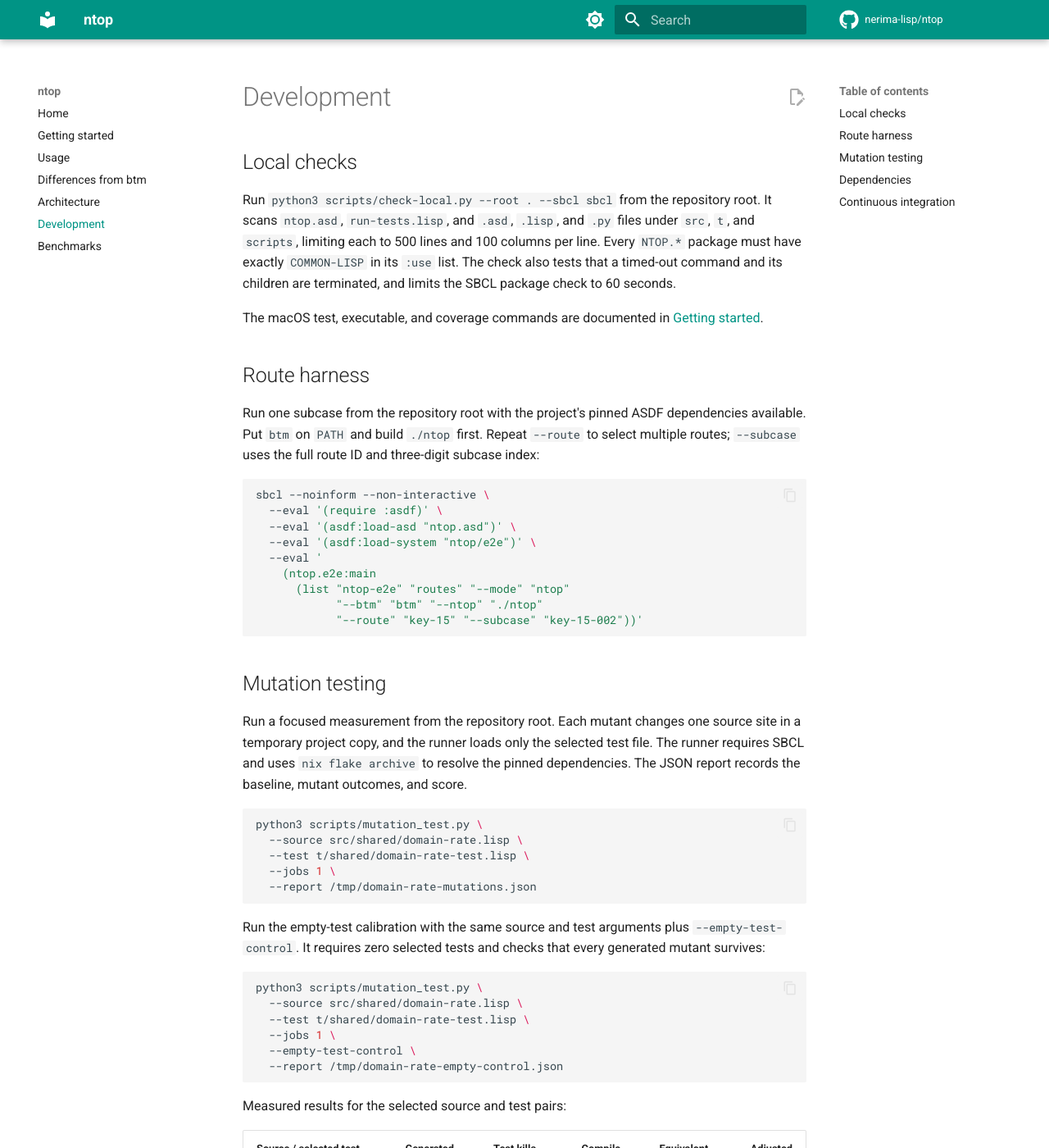
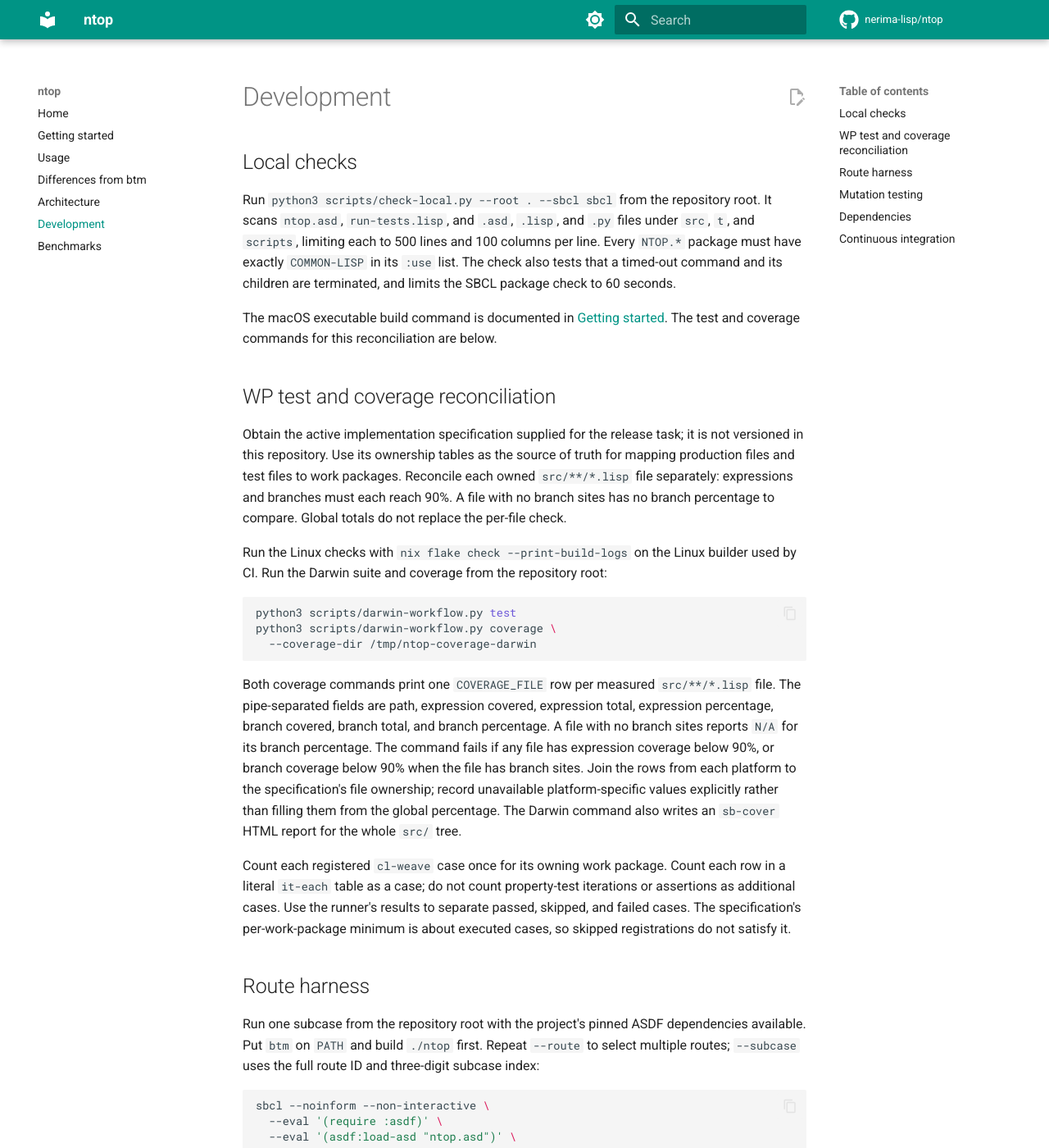
Before and after one commit to nerima-lisp/ntop, an MkDocs documentation site: the page built from docs/src/development.md, in a window 1280 px wide and 1400 px high. Shown: the whole window at 82% size. Built offline with MkDocs 1.6.1 and Material for MkDocs 9.7.7, drawn with Linux system fonts in a browser that asks for light colours; comment, search, counter and statistics services are not loaded; some of the changed text lies outside the part shown.

Commit message:
docs: document coverage reconciliation

````diff
--- a/docs/src/development.md
+++ b/docs/src/development.md
@@ -9,8 +9,43 @@ columns per line. Every `NTOP.*` package must have exactly `COMMON-LISP` in its
 `:use` list. The check also tests that a timed-out command and its children are
 terminated, and limits the SBCL package check to 60 seconds.
 
-The macOS test, executable, and coverage commands are documented in
-[Getting started](getting-started.md).
+The macOS executable build command is documented in
+[Getting started](getting-started.md). The test and coverage commands for this
+reconciliation are below.
+
+## WP test and coverage reconciliation
+
+Obtain the active implementation specification supplied for the release task;
+it is not versioned in this repository. Use its ownership tables as the source
+of truth for mapping production files and test files to work packages. Reconcile
+each owned `src/**/*.lisp` file separately: expressions and branches must each
+reach 90%. A file with no branch sites has no branch percentage to compare.
+Global totals do not replace the per-file check.
+
+Run the Linux checks with `nix flake check --print-build-logs` on the Linux
+builder used by CI. Run the Darwin suite and coverage from the repository root:
+
+```sh
+python3 scripts/darwin-workflow.py test
+python3 scripts/darwin-workflow.py coverage \
+  --coverage-dir /tmp/ntop-coverage-darwin
+```
+
+Both coverage commands print one `COVERAGE_FILE` row per measured `src/**/*.lisp`
+file. The pipe-separated fields are path, expression covered, expression total,
+expression percentage, branch covered, branch total, and branch percentage. A
+file with no branch sites reports `N/A` for its branch percentage. The command
+fails if any file has expression coverage below 90%, or branch coverage below
+90% when the file has branch sites. Join the rows from each platform to the
+specification's file ownership; record unavailable platform-specific values
+explicitly rather than filling them from the global percentage. The Darwin
+command also writes an `sb-cover` HTML report for the whole `src/` tree.
+
+Count each registered `cl-weave` case once for its owning work package. Count
+each row in a literal `it-each` table as a case; do not count property-test
+iterations or assertions as additional cases. Use the runner's results to
+separate passed, skipped, and failed cases. The specification's per-work-package
+minimum is about executed cases, so skipped registrations do not satisfy it.
 
 ## Route harness
 
@@ -95,9 +130,8 @@ contains four edges. Test systems are reported separately.
 
 ## Continuous integration
 
-CI runs `nix flake check --print-build-logs path:/src` in the
-`nixos/nix:2.35.3` container on Linux amd64. The workflow mounts the repository
-at `/src`. The job has a 40 minute limit, and the Nix container runs for at
-most 30 minutes. The flake checks build the executable, run tests and coverage,
-report dependency depth, and run `scripts/check-local.py` with the pinned SBCL
-binary and a 300-second timeout.
+CI runs on GitHub Actions `ubuntu-latest` with a 40-minute job limit. The
+workflow builds the N7 check, runs `nix flake check --print-build-logs`, and
+checks diff hygiene. The flake checks build the executable, run tests and
+coverage, report dependency depth, and run `scripts/check-local.py` with the
+pinned SBCL binary and a 300-second timeout.
````
